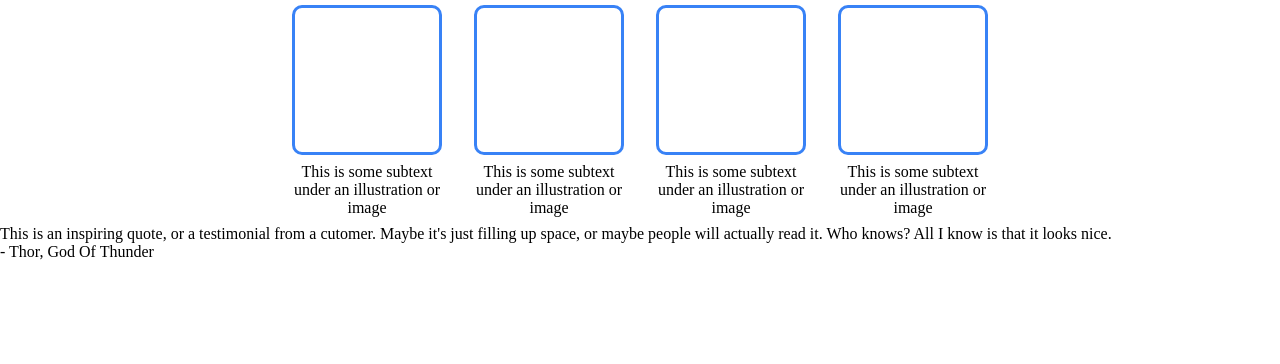
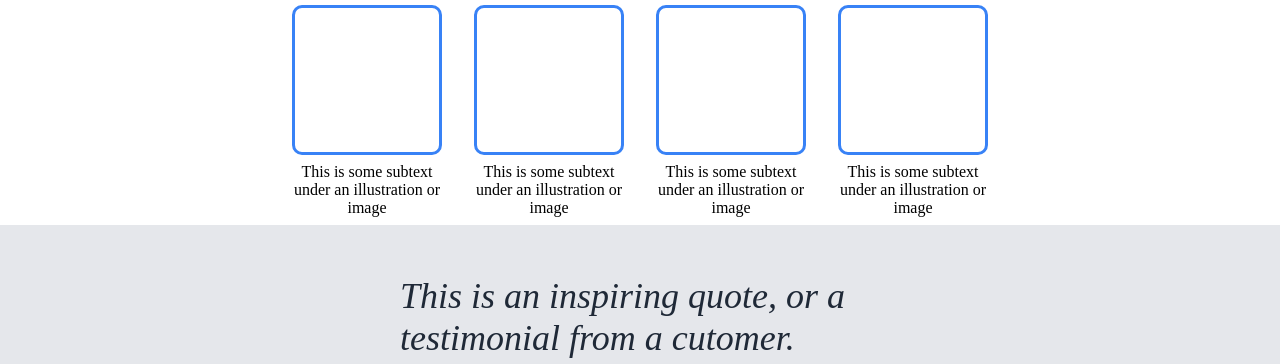
Before and after one commit to rjeunen/odinLandingPage, a plain HTML site: page index.html in a window 1280 px wide. Shown: the part 428-792 px from the top of the page. Drawn offline with Linux system fonts and the light colour scheme.

Commit message:
added css quote section

```diff
--- a/css/styles.css
+++ b/css/styles.css
@@ -93,3 +93,20 @@ body{
     border: 3px #3882f6 solid;
     border-radius: 10px;
 }
+.containerQuote{
+    background-color: #e5e7eb;
+    display: flex;
+    flex-direction: column;
+    justify-content: center;
+    align-items: center;
+    padding: 50px 400px;
+}
+.quote{
+    font-size: 36px;
+    font-style: italic;
+    color: #1f2937;
+}
+.quoteAuthor{
+    align-self: flex-end;
+    font-weight: 900;
+}
```
